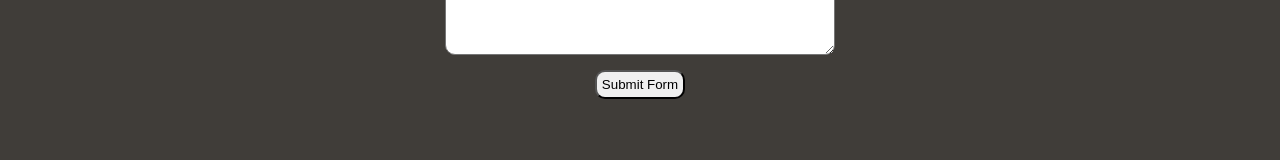
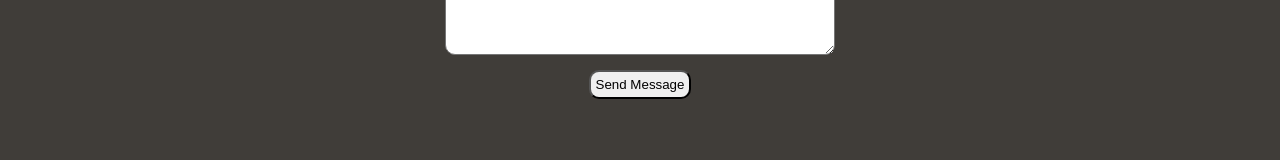
Before and after one commit to JoshuaDada007/Portfolio-Website, a React (Create React App) app in the folder frontend/: page /contact in a window 1280 px wide. Shown: the part 616-776 px from the top of the page. Built offline with nearby package versions, Linux system fonts and the light colour scheme; a web font is replaced by a local one.

Commit message:
One last push i promise

```diff
--- a/frontend/src/components/pages/Contact.jsx
+++ b/frontend/src/components/pages/Contact.jsx
@@ -61,7 +61,7 @@ event.currentTarget.reset();
 
                     <input type="checkbox" name="botcheck" className="hidden" style={{display: "none"}}/>
 
-                    <button type="submit">Submit Form</button>
+                    <button type="submit">Send Message</button>
                 </form>
                 <NavButton/>
 
```
